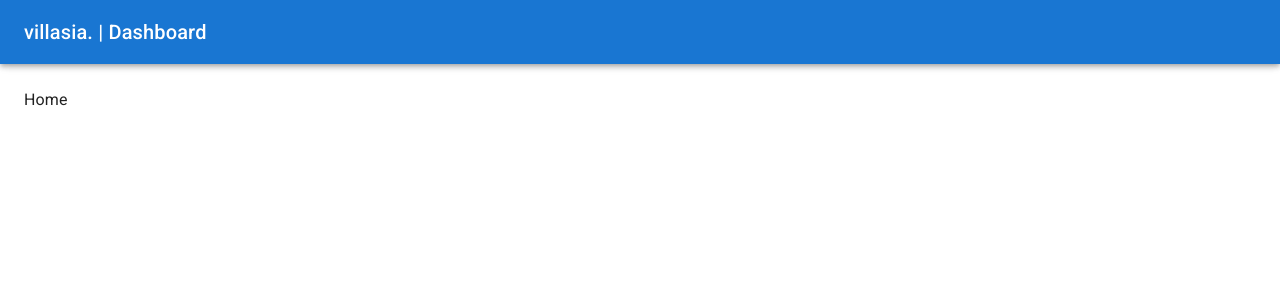
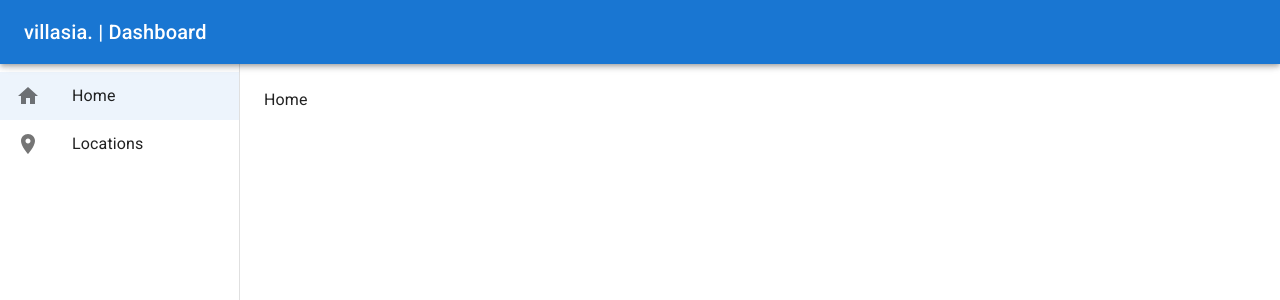
Before and after one commit to sergiohardov/villasia-dashboard, a React (Vite) app in the folder dev/: page / in a window 1280 px wide. Shown: the top 300 px of the page. Built offline with nearby package versions, Linux system fonts and the light colour scheme.

Commit message:
Create sidebar

```diff
--- /dev/null
+++ b/dev/src/components/Sidebar.jsx
@@ -0,0 +1,73 @@
+import { useDispatch, useSelector } from "react-redux";
+import { NavLink } from "react-router-dom";
+import { setHeaderTitle, setActiveListItem } from "../store/global/slice";
+import {
+  Box,
+  Drawer,
+  Toolbar,
+  List,
+  ListItem,
+  ListItemButton,
+  ListItemIcon,
+  ListItemText,
+} from "@mui/material";
+import HomeIcon from "@mui/icons-material/Home";
+import LocationOnIcon from "@mui/icons-material/LocationOn";
+
+const drawerWidth = 240;
+
+const list = [
+  {
+    link: "/",
+    text: "Home",
+    icon: <HomeIcon />,
+  },
+  {
+    link: "/locations",
+    text: "Locations",
+    icon: <LocationOnIcon />,
+  },
+];
+
+export default function Sidebar() {
+  const dispatch = useDispatch();
+  const { activeListItem } = useSelector((state) => state.global);
+
+  const handleClickListItem = (title, idx) => {
+    dispatch(setHeaderTitle(title));
+    dispatch(setActiveListItem(idx));
+  };
+
+  return (
+    <Drawer
+      variant="permanent"
+      sx={{
+        width: drawerWidth,
+        flexShrink: 0,
+        [`& .MuiDrawer-paper`]: {
+          width: drawerWidth,
+          boxSizing: "border-box",
+        },
+      }}
+    >
+      <Toolbar />
+      <Box sx={{ overflow: "auto" }}>
+        <List>
+          {list.map((item, idx) => (
+            <ListItem key={idx} disablePadding>
+              <ListItemButton
+                component={NavLink}
+                to={item.link}
+                selected={activeListItem === idx}
+                onClick={() => handleClickListItem(item.text, idx)}
+              >
+                <ListItemIcon>{item.icon}</ListItemIcon>
+                <ListItemText primary={item.text} />
+              </ListItemButton>
+            </ListItem>
+          ))}
+        </List>
+      </Box>
+    </Drawer>
+  );
+}
--- a/dev/src/routes/Layout.jsx
+++ b/dev/src/routes/Layout.jsx
@@ -2,14 +2,16 @@ import { Outlet } from "react-router-dom";
 import { Box, Toolbar } from "@mui/material";
 
 import Header from "../components/Header";
+import Sidebar from "../components/Sidebar";
 
 export default function Layout() {
   return (
     <Box sx={{ display: "flex" }}>
       <Header />
+      <Sidebar />
       <Box component="main" sx={{ flexGrow: 1, p: 3 }}>
         <Toolbar />
-      <Outlet />
+        <Outlet />
       </Box>
     </Box>
   );
```
